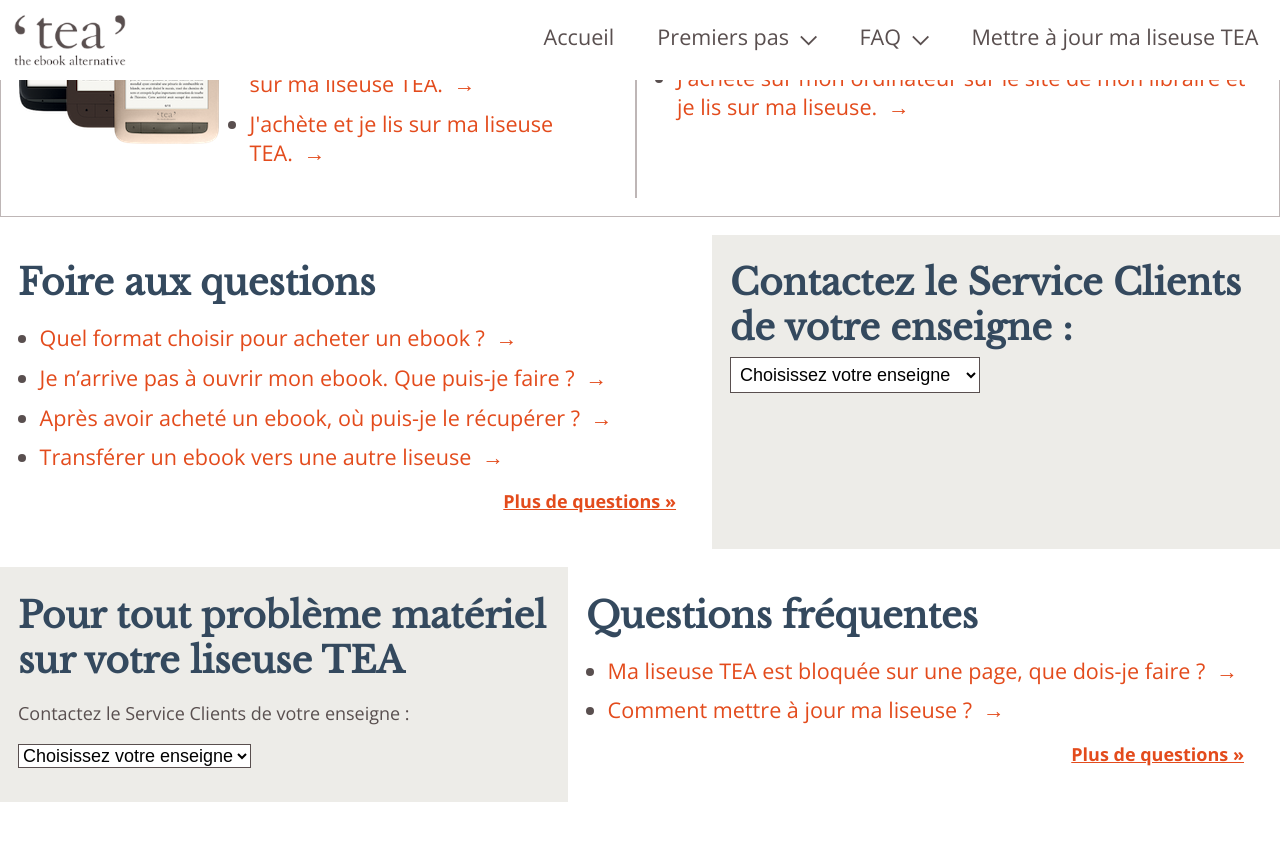
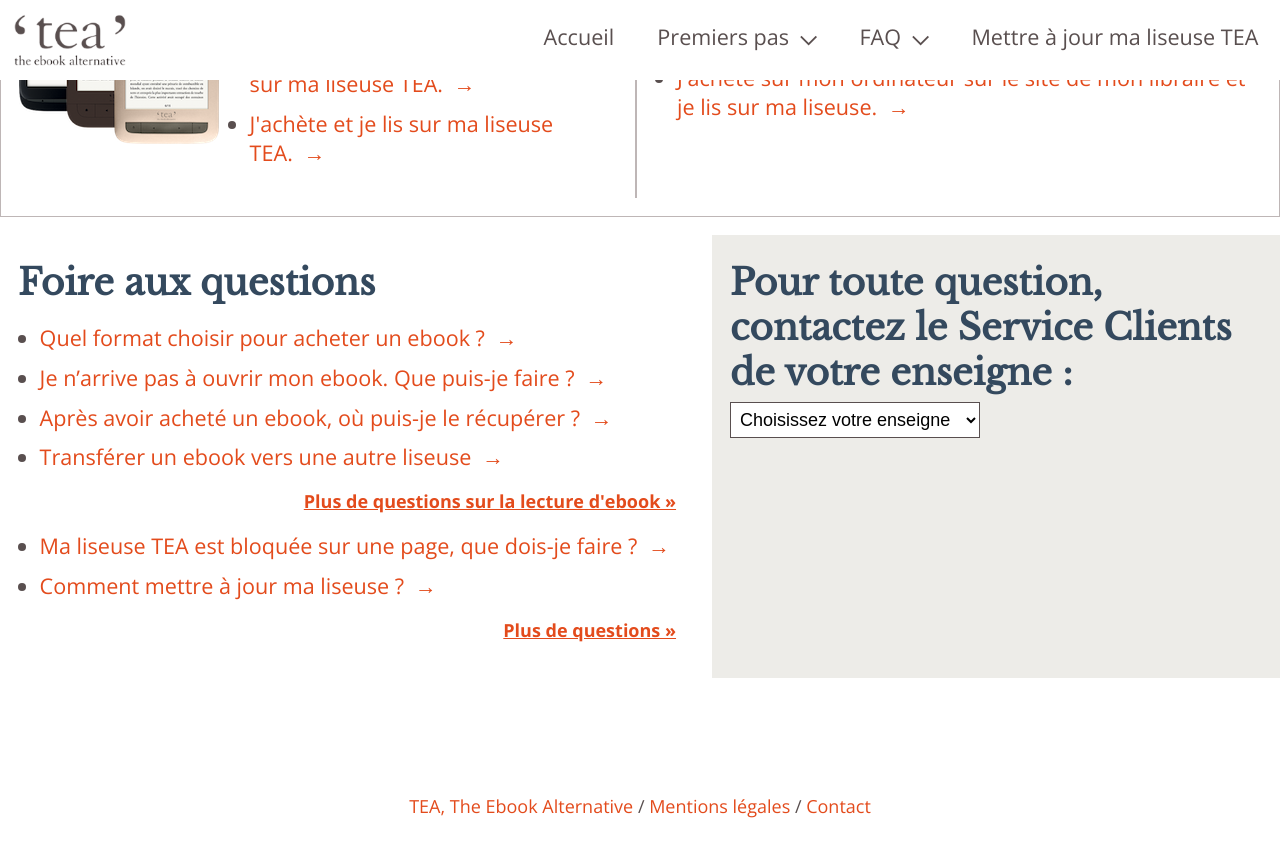
Before and after one commit to TEA-ebook/help-center, a Jekyll site: the page built from index.html, in a window 1280 px wide and 900 px high, scrolled down 565 px. Shown: the top 857 px of the window. Built offline with Jekyll 4.4.1, drawn with Linux system fonts in a browser that asks for light colours; after the commit the page ends 1401 px from its top, so only the background shows below that.

Commit message:
Update index simplification

```diff
--- a/index.html
+++ b/index.html
@@ -154,10 +154,15 @@
         <li><a href="/faq-telechargement/#recuperer-ebook">Après avoir acheté un ebook, où puis-je le récupérer ?</a></li>
         <li><a href="http://aide.tea-ebook.com/ade/#transfert-livre">Transférer un ebook vers une autre liseuse</a></li>
       </ul>
-      <p class="back-to-faq"><a href="/faq/">Plus de questions »</a></p>
+      <p class="back-to-faq"><a href="/faq/">Plus de questions sur la lecture d'ebook »</a></p>
+      <ul>
+        <li><a href="/faq-liseuse/#pocketbook-bloque">Ma liseuse TEA est bloquée sur une page, que dois-je faire ?</a></li>
+        <li><a href="/faq-liseuse/#maj-liseuse">Comment mettre à jour ma liseuse ?</a></li>
+      </ul>
+      <p class="back-to-faq"><a href="/faq-liseuse/">Plus de questions »</a></p>
     </div>
     <div id="choice-sav" class="sav-contact">
-      <h1>Contactez le Service Clients de votre enseigne&nbsp;:</h1>
+      <h1>Pour toute question, contactez le Service Clients de votre enseigne&nbsp;:</h1>
       <form>
         <select id="select-sav">
           <option selected="selected" disabled="disabled">Choisissez votre enseigne</option>
@@ -167,25 +172,4 @@
       </div>
     </div>
   </div>
-  <div id="sav-pb">
-    <div class="sav-contact">
-      <h1>Pour tout problème matériel sur votre liseuse TEA</h1>
-      <p>Contactez le Service Clients de votre enseigne&nbsp;:</p>
-      <form>
-        <select id="select-sav">
-          <option selected="selected" disabled="disabled">Choisissez votre enseigne</option>
-        </select>
-      </form>
-      <div id="sav-contact">
-      </div>
-    </div>
-    <div class="faq-sav">
-      <h1>Questions fréquentes</h1>
-      <ul>
-        <li><a href="/faq-liseuse/#pocketbook-bloque">Ma liseuse TEA est bloquée sur une page, que dois-je faire ?</a></li>
-        <li><a href="/faq-liseuse/#maj-liseuse">Comment mettre à jour ma liseuse ?</a></li>
-      </ul>
-      <p class="back-to-faq"><a href="/faq-liseuse/">Plus de questions »</a></p>
-    </div>
-  </div>
 </div>
```
